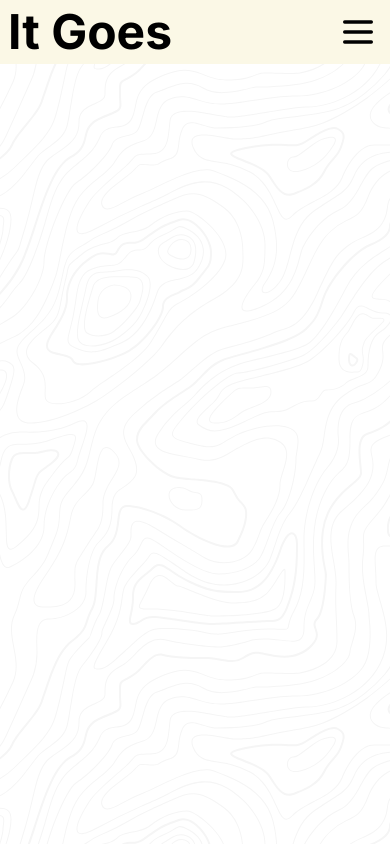
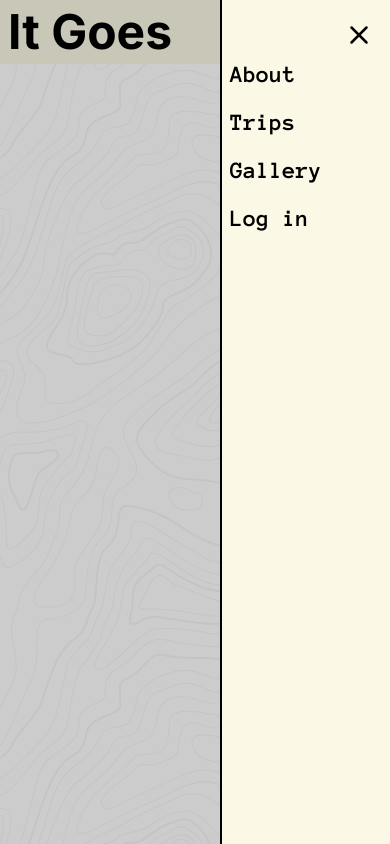
Before and after one commit to CanFam23/it-goes, a Next.js app in the folder frontend/: page / in a window 390 px wide. Both pictures are taken after a click on the button "Open navigation menu". Built offline with nearby package versions, Linux system fonts and the light colour scheme.

Commit message:
Add hamburger menu for navbar

```diff
--- a/frontend/src/app/globals.css
+++ b/frontend/src/app/globals.css
@@ -17,4 +17,17 @@
 
   --font-inter: var(--font-inter), ui-sans-serif, system-ui, sans-serif;
   --font-anon: var(--font-anon-pro), ui-monospace, SFMono-Regular, Menlo, monospace;
+
+  --animate-slide-in: slideInFromRight 0.5s ease-in-out forwards;
+
+  @keyframes slideInFromRight {
+    0% {
+      transform: translateX(100%);
+      opacity: 0;
+    }
+    100% {
+      transform: translateX(0%);
+      opacity: 1;
+    }
+  }
 }
--- a/frontend/src/components/Navbar.js
+++ b/frontend/src/components/Navbar.js
@@ -1,16 +1,23 @@
-import {Menu, LogIn} from "lucide-react";
+"use client";
 
+import {Menu, LogIn, X} from "lucide-react";
+import {useState} from "react";
+
+// Navbar component
 export default function Navbar(props) {
   const linksContent = props.links.map((link, key) => (
     <p
       key={key}
       className={`font-anon font-bold text-2xl lg:text-3xl text-nowrap mt-auto mb-2 ${
         key === props.links.length - 1 ? "ml-auto mr-4 flex flex-nowrap" : ""
-      }`}
+      }`} // Last link (Login) gets pushed to right
     >
       {link}
     </p>
   ));
+
+  // Keeps track of when to display ham menu
+  const [displayHamMenu, setDisplayHamMenu] = useState(false);
 
   return (
         <header>
@@ -20,12 +27,54 @@ export default function Navbar(props) {
                 {linksContent}
               </div>
               <button
+                onClick={() => setDisplayHamMenu(true)}
                 className="sm:hidden w-full"
                 aria-label="Open navigation menu"
               >
-                <Menu className="sm:hidden ml-auto mr-3 size-10 hover:cursor-pointer"/>
+                {/*Hide nav menu when ham menu is displayed*/}
+                {!displayHamMenu && <Menu className="sm:hidden ml-auto mr-3 size-10 hover:cursor-pointer"/>}
               </button>
             </nav>
+          <Hamburger
+            links={props.links}
+            display = {displayHamMenu}
+            setDisplay = {setDisplayHamMenu}
+          />
         </header>
     );
 }
+
+function Hamburger(props) {
+  if (!props.display){
+    return null; // Return nothing if not display
+  }
+
+  // Make HTML with links
+  const linksContent = props.links.map((link, key) => (
+    <p
+      key={key}
+      className="font-anon font-bold text-2xl text-nowrap py-2 pr-15"
+    >
+      {link}
+    </p>
+  ));
+
+  return (
+    <>
+      <div
+        // Allow user to click out of menu to hide it
+        onClick={() => props.setDisplay(false)}
+        className="fixed bg-black/20 top-0 left-0 w-full h-full">
+      </div>
+      <nav
+        className="bg-background fixed top-0 right-0 flex flex-col h-full
+        border-black border-l-2 p-2 animate-slide-in"
+      >
+        <button onClick={() => props.setDisplay(false)}
+                className="ml-auto mr-2 mt-3"
+        ><X size={30}/></button>
+        {linksContent}
+      </nav>
+    </>
+  );
+}
```
